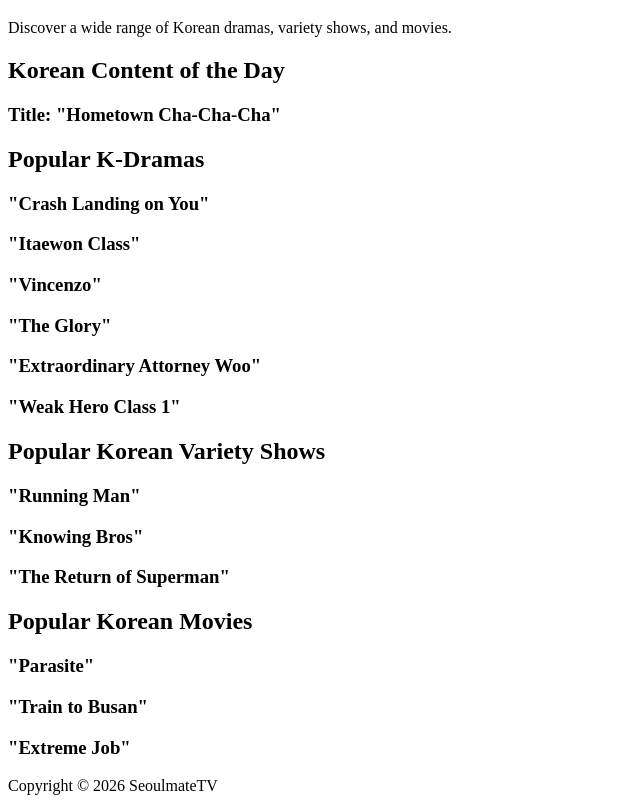
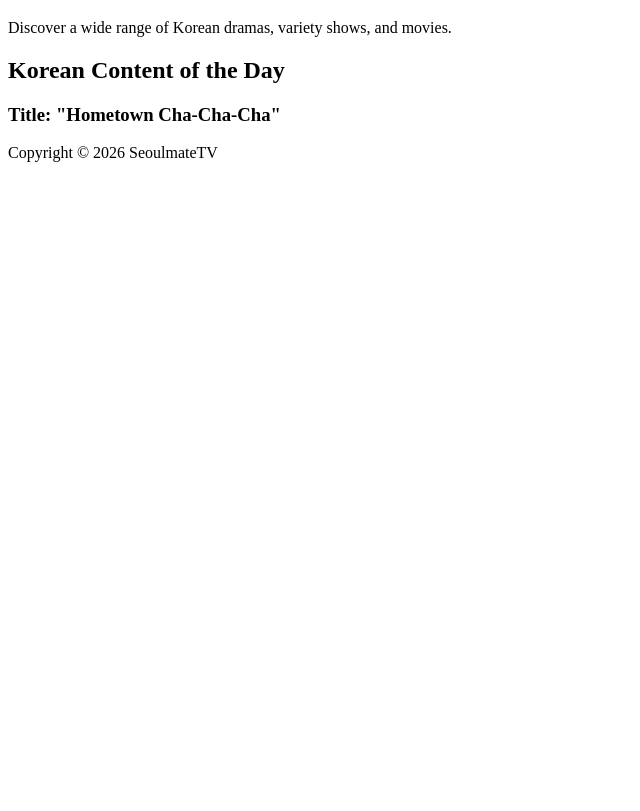
Before and after one commit to tierrapham/seoulmatetv, a plain HTML site: page index.html in a window 1280 px wide. Shown: the part 65-876 px from the top of the page, without its empty margins (0-640 px from the left). After the commit the page ends 800 px from the top, so only its background shows below. Drawn offline with Linux system fonts and the light colour scheme; no server answers.

Commit message:
Removing the additional sections because my vision for the web page was more advanced than I have the skill and knowledge for. Going to start simple

```diff
--- a/index.html
+++ b/index.html
@@ -23,51 +23,6 @@
                 <h3>Title: "Hometown Cha-Cha-Cha"</h3>
             </div>
         </section>
-        <section id="kdramas">
-            <h2>Popular K-Dramas</h2>
-            <article class="kdrama">
-                <h3>"Crash Landing on You"</h3>
-            </article>
-            <article class="kdrama">
-                <h3>"Itaewon Class"</h3>
-            </article>
-            <article class="kdrama">
-                <h3>"Vincenzo"</h3>
-            </article>
-            <article class="kdrama">
-                <h3>"The Glory"</h3>
-            </article>
-            <article class="kdrama">
-                <h3>"Extraordinary Attorney Woo"</h3>
-            </article>
-            <article class="kdrama">
-                <h3>"Weak Hero Class 1"</h3>
-            </article>
-        </section>
-        <section id="kvariety">
-            <h2>Popular Korean Variety Shows</h2>
-            <article class="kvariety">
-                <h3>"Running Man"</h3>
-            </article>
-            <article class="kvariety">
-                <h3>"Knowing Bros"</h3>
-            </article>
-            <article class="kvariety">
-                <h3>"The Return of Superman"</h3>
-            </article>
-        </section>
-        <section id="kmovies">
-            <h2>Popular Korean Movies</h2>
-            <article class="kmovie">
-                <h3>"Parasite"</h3>
-            </article>
-            <article class="kmovie">
-                <h3>"Train to Busan"</h3>
-            </article>
-            <article class="kmovie">
-                <h3>"Extreme Job"</h3>
-            </article>
-        </section>
     </main>
     <footer>
         <p>Copyright &copy; 2026 SeoulmateTV</p>
```
